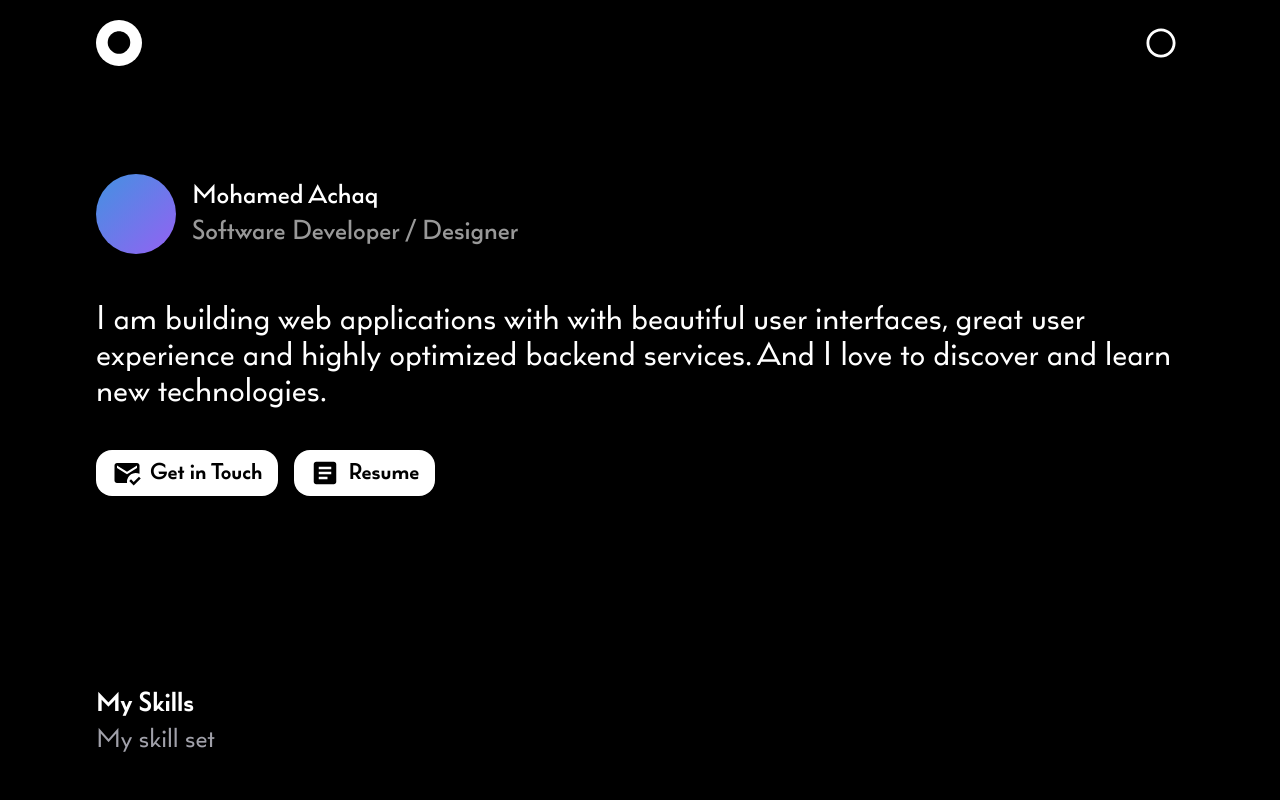
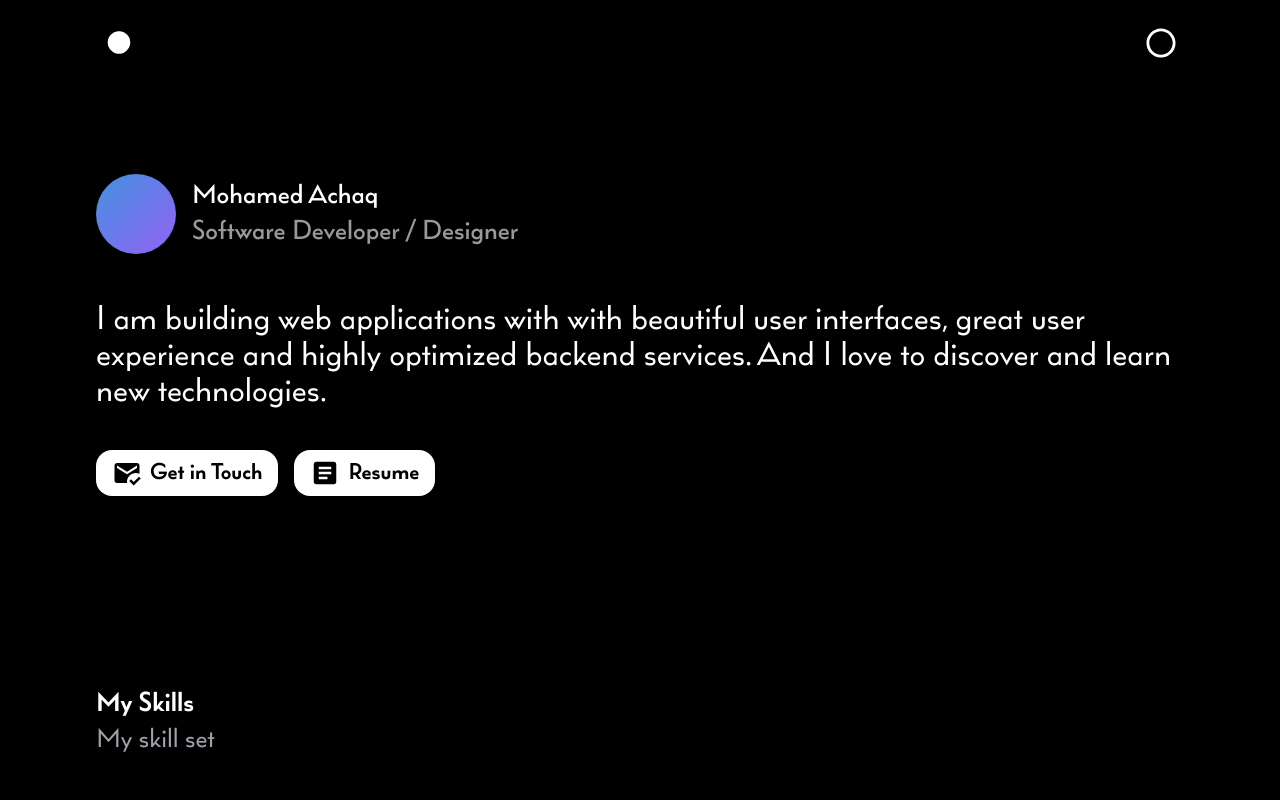
Before and after one commit to triyanox/portfolio.v2, a Next.js app: page / in a window 1280 px wide. Shown: the top 800 px of the page. Built offline with nearby package versions, Linux system fonts and the light colour scheme.

Commit message:
Change the icon color

```diff
--- a/components/ui/ThemeToggle.tsx
+++ b/components/ui/ThemeToggle.tsx
@@ -1,30 +1,28 @@
-import { IconButton } from "./Buttons";
-import { WiMoonAltNew } from "react-icons/wi";
-import { useTheme } from "next-themes";
-import { useEffect, useState } from "react";
-import { motion } from "framer-motion";
+import { IconButton2 } from './Buttons'
+import { WiMoonAltNew } from 'react-icons/wi'
+import { useTheme } from 'next-themes'
+import { useEffect, useState } from 'react'
+import { motion } from 'framer-motion'
 
 const ThemeToggle = () => {
-  const [mounted, setMounted] = useState(false);
-  const { resolvedTheme, setTheme } = useTheme();
+  const [mounted, setMounted] = useState(false)
+  const { resolvedTheme, setTheme } = useTheme()
 
-  useEffect(() => setMounted(true), []);
+  useEffect(() => setMounted(true), [])
   return (
     <motion.div
       whileTap={{ scale: 0.7, rotate: -30, elevation: 10 }}
       transition={{ duration: 0.3, damping: 10 }}
     >
       {mounted && (
-        <IconButton
+        <IconButton2
           aria="Theme Toggle"
-          onclick={() => setTheme(resolvedTheme === "dark" ? "light" : "dark")}
-          icon={
-            <WiMoonAltNew className="text-3xl text-white dark:text-black" />
-          }
+          onclick={() => setTheme(resolvedTheme === 'dark' ? 'light' : 'dark')}
+          icon={<WiMoonAltNew className="text-3xl" />}
         />
       )}
     </motion.div>
-  );
-};
+  )
+}
 
-export default ThemeToggle;
+export default ThemeToggle
```
